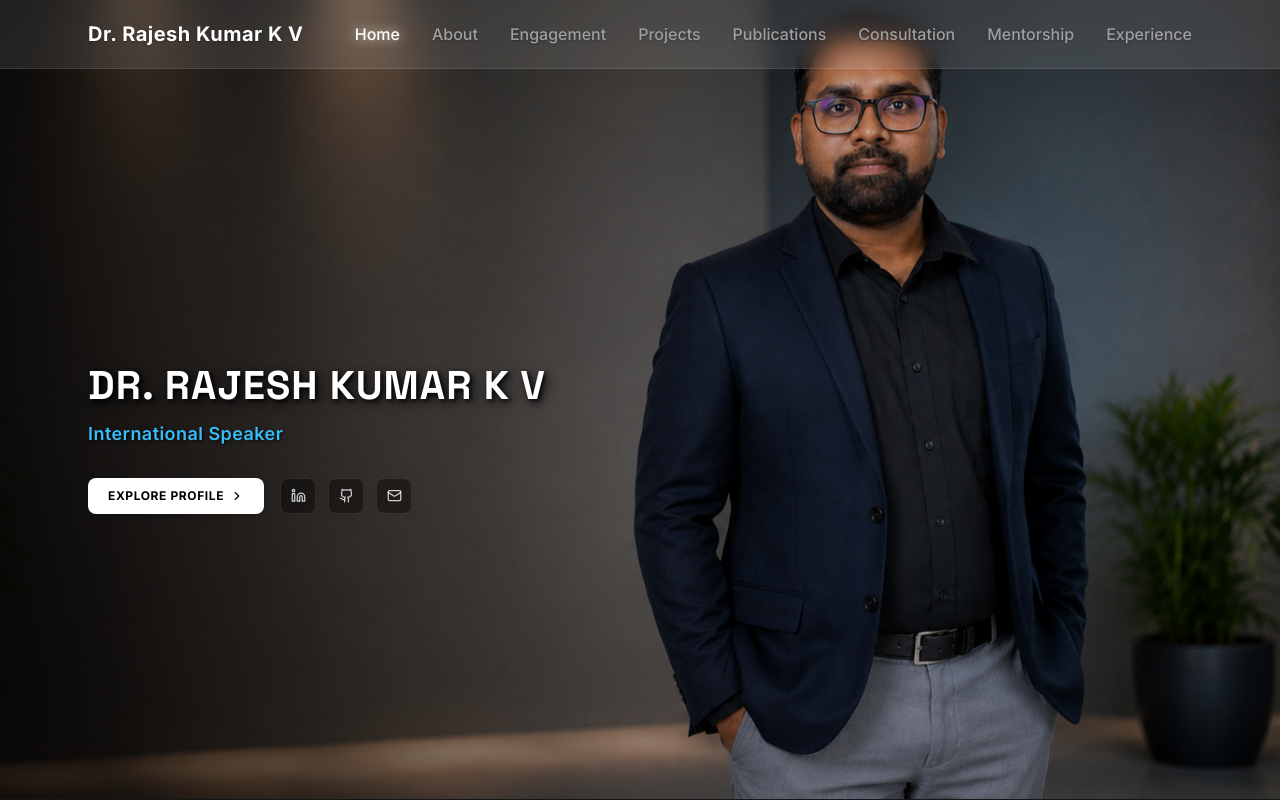
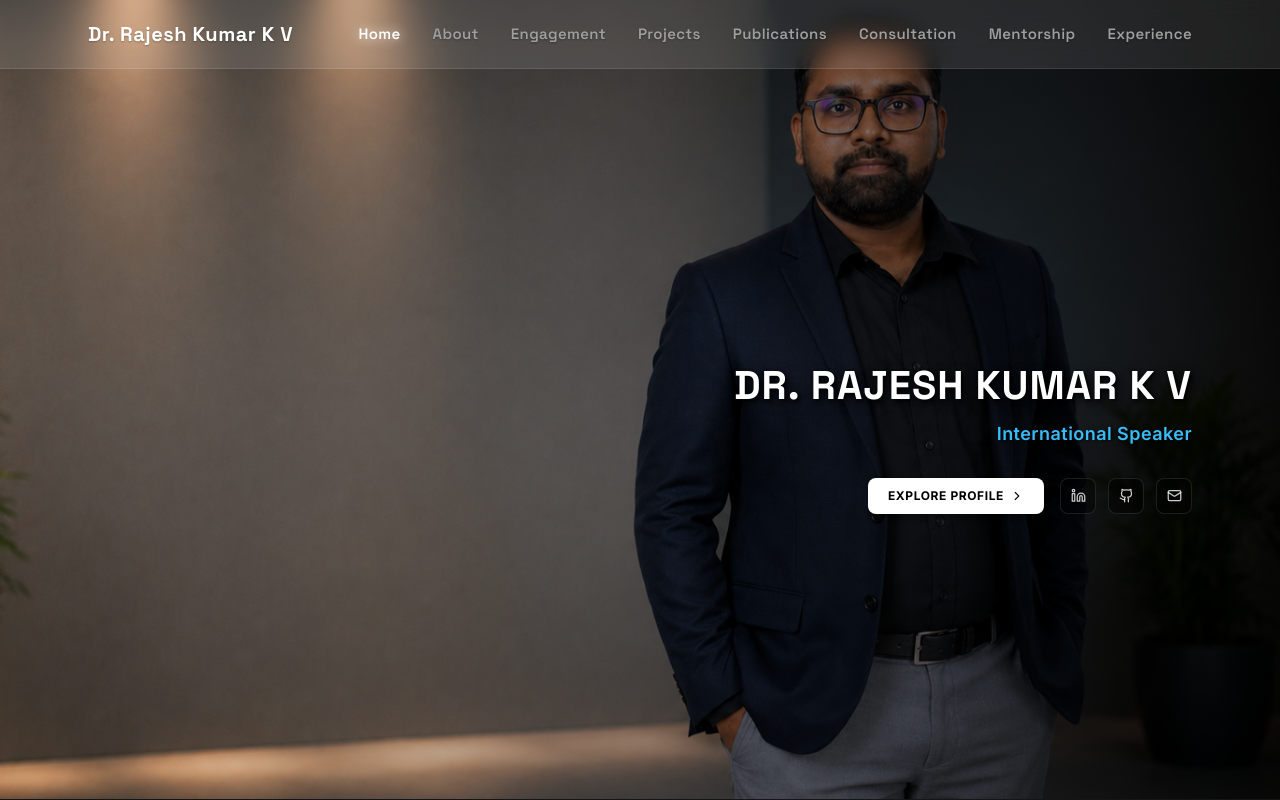
Before and after one commit to Rajesh-Research/consultant, a Next.js app: page / in a window 1280 px wide. Shown: the top 800 px of the page. Built offline with nearby package versions, Linux system fonts and the light colour scheme.

Commit message:
Right-align hero text to extreme right side and change navbar links to use Space Grotesk font

```diff
--- a/src/components/Hero.tsx
+++ b/src/components/Hero.tsx
@@ -49,11 +49,11 @@ export default function Hero({ setActiveTab }: HeroProps) {
       />
 
       {/* Light gradient overlay to ensure text contrast while maintaining background image details */}
-      <div className="absolute inset-0 bg-gradient-to-r from-black/85 via-black/35 to-transparent pointer-events-none z-10" />
+      <div className="absolute inset-0 bg-gradient-to-l from-black/85 via-black/35 to-transparent pointer-events-none z-10" />
 
       {/* Main Content Area */}
-      <div className="max-w-6xl w-full mx-auto px-6 z-20 pt-20">
-        <div className="max-w-xl space-y-5 text-left">
+      <div className="max-w-6xl w-full mx-auto px-6 z-20 pt-20 flex justify-end">
+        <div className="max-w-xl space-y-5 text-right flex flex-col items-end">
 
           {/* Main Title Section */}
           <div className="space-y-3">
@@ -61,7 +61,7 @@ export default function Hero({ setActiveTab }: HeroProps) {
               initial={{ opacity: 0, y: 15 }}
               animate={{ opacity: 1, y: 0 }}
               transition={{ duration: 0.8 }}
-              className="text-3xl sm:text-4xl lg:text-[40px] font-serif font-bold tracking-wide leading-tight uppercase select-none text-white"
+              className="text-3xl sm:text-4xl lg:text-[40px] font-serif font-bold tracking-wide leading-tight uppercase select-none text-white text-right"
               style={{
                 textShadow: '2px 2px 4px rgba(0, 0, 0, 0.9), 4px 4px 12px rgba(0, 0, 0, 0.7)'
               }}
@@ -78,7 +78,7 @@ export default function Hero({ setActiveTab }: HeroProps) {
                   animate={{ opacity: 1, y: 0 }}
                   exit={{ opacity: 0, y: -8 }}
                   transition={{ duration: 0.5, ease: 'easeInOut' }}
-                  className="text-sm sm:text-base lg:text-lg font-sans font-semibold text-sky-400 tracking-wide select-none"
+                  className="text-sm sm:text-base lg:text-lg font-sans font-semibold text-sky-400 tracking-wide select-none text-right"
                   style={{
                     textShadow: '1px 1px 3px rgba(0, 0, 0, 0.9)'
                   }}
@@ -94,17 +94,17 @@ export default function Hero({ setActiveTab }: HeroProps) {
             initial={{ opacity: 0, y: 12 }}
             animate={{ opacity: 1, y: 0 }}
             transition={{ duration: 0.8, delay: 0.2 }}
-            className="flex items-center space-x-4 pt-2"
+            className="flex items-center justify-end gap-4 pt-2"
           >
             <button
-              onClick={() => setActiveTab('about')}
-              className="px-5 py-2.5 bg-white hover:bg-white/95 text-black font-bold rounded-lg transition-all text-xs uppercase tracking-wider cursor-pointer shadow-md flex items-center space-x-1.5"
+               onClick={() => setActiveTab('about')}
+               className="px-5 py-2.5 bg-white hover:bg-white/95 text-black font-bold rounded-lg transition-all text-xs uppercase tracking-wider cursor-pointer shadow-md flex items-center space-x-1.5"
             >
               <span>Explore Profile</span>
               <ChevronRight size={14} />
             </button>
 
-            <div className="flex space-x-3 text-white/80">
+            <div className="flex items-center gap-3 text-white/80">
               <a
                 href={portfolioData.contact.linkedin}
                 target="_blank"
--- a/src/components/Navbar.tsx
+++ b/src/components/Navbar.tsx
@@ -54,7 +54,7 @@ export default function Navbar({ activeTab, setActiveTab }: NavbarProps) {
         {/* Left Side: Logo */}
         <button
           onClick={() => handleLinkClick('home')}
-          className="font-sans font-extrabold text-lg sm:text-xl text-white tracking-wide text-left cursor-pointer hover:opacity-90 transition-opacity"
+          className="font-serif font-extrabold text-lg sm:text-xl text-white tracking-wide text-left cursor-pointer hover:opacity-90 transition-opacity"
           style={{ textShadow: '0 1px 2px rgba(0, 0, 0, 0.25)' }}
         >
           {portfolioData.name}
@@ -68,8 +68,8 @@ export default function Navbar({ activeTab, setActiveTab }: NavbarProps) {
               <button
                 key={item.id}
                 onClick={() => handleLinkClick(item.id)}
-                className={`text-[16px] font-medium transition-all duration-200 cursor-pointer hover:-translate-y-0.5 block ${
-                  isActive ? 'text-white font-bold' : 'text-text-secondary hover:text-white'
+                className={`text-[15px] font-serif font-semibold tracking-wide transition-all duration-200 cursor-pointer hover:-translate-y-0.5 block ${
+                  isActive ? 'text-white font-extrabold' : 'text-text-secondary hover:text-white'
                 }`}
                 style={{
                   textShadow: isActive
```
